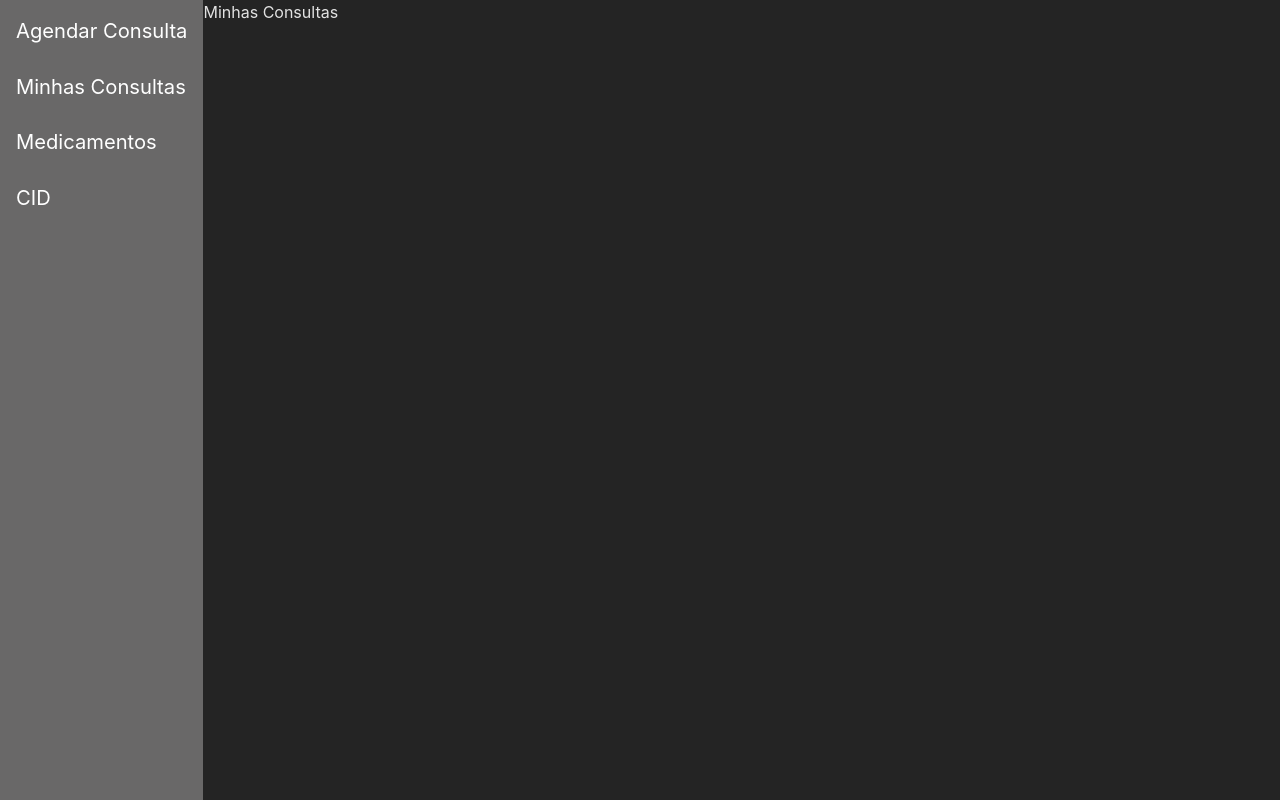
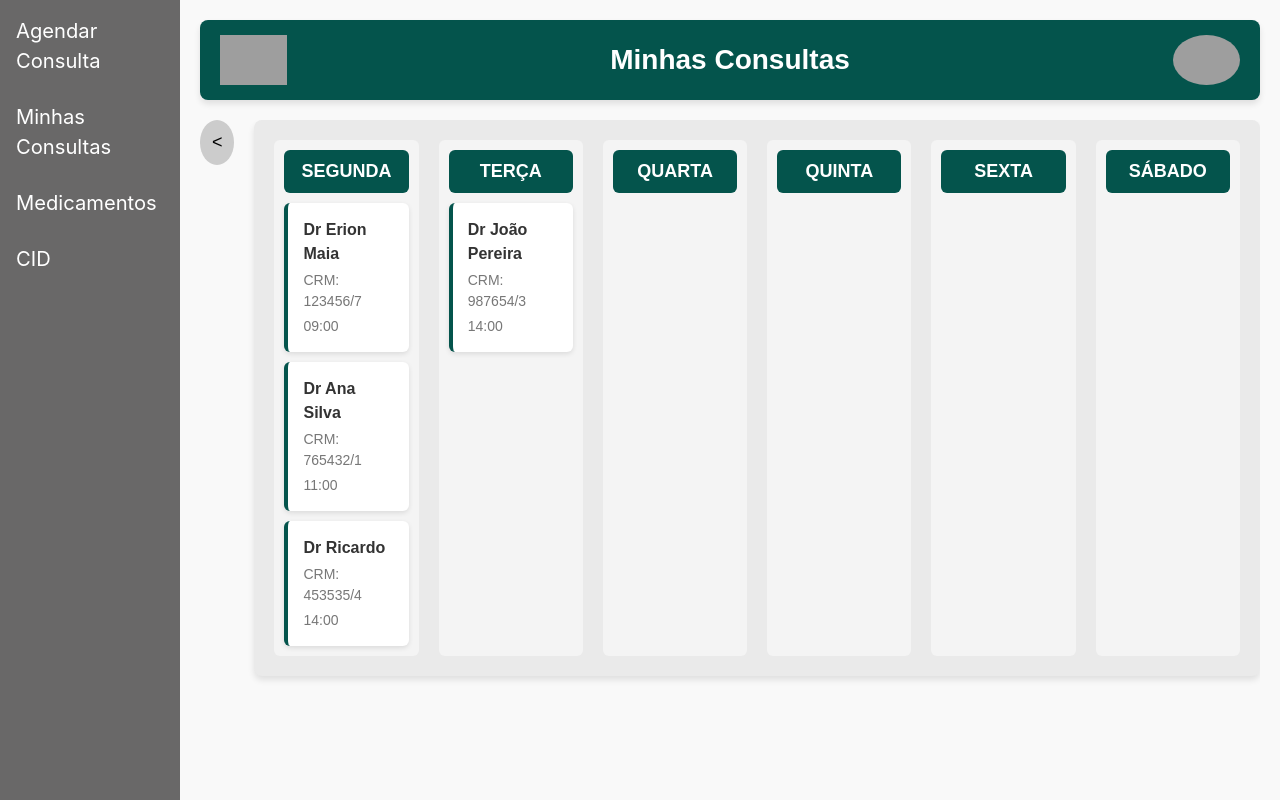
Before and after one commit to EriclysLuckas/A3DISTRIBUIDOS, a React (Vite) app in the folder a3distribuidos/: page /minhaconsulta in a window 1280 px wide. Built offline with nearby package versions, Linux system fonts and the light colour scheme; data requests are answered from the project's data file; grey boxes are pictures that could not be loaded.

Commit message:
alteracao

```diff
--- a/a3distribuidos/src/Pages/PagesUser/MyQueriesUser/MyQueriesUser.jsx
+++ b/a3distribuidos/src/Pages/PagesUser/MyQueriesUser/MyQueriesUser.jsx
@@ -1,8 +1,52 @@
-import styleMyQueriesUser from "./MyQueriesUser.module.css";
-
+import styles from "./MyQueriesUser.module.css";
 
 export default function MyQueriesUser() {
-    return(
-        <p>Minhas Consultas</p>
-    )
+  const daysOfWeek = ['Segunda', 'Terça', 'Quarta', 'Quinta', 'Sexta', 'Sábado'];
+
+  const appointments = [
+    { dayIndex: 0, doctor: "Dr Erion Maia", crm: "CRM: 123456/7", time: "09:00" },
+    { dayIndex: 0, doctor: "Dr Ana Silva", crm: "CRM: 765432/1", time: "11:00" },
+    { dayIndex: 0, doctor: "Dr Ricardo", crm: "CRM: 453535/4", time: "14:00" },
+    { dayIndex: 1, doctor: "Dr João Pereira", crm: "CRM: 987654/3", time: "14:00" },
+
+  ];
+
+  return (
+    <div className={styles.container}>
+      <div className={styles.header}>
+        <img
+          src="/path-to-logo"
+          alt="Logo"
+          className={styles.logo}
+        />
+        <h1 className={styles.title}>Minhas Consultas</h1>
+        <img
+          src="/path-to-avatar"
+          alt="Avatar"
+          className={styles.avatar}
+        />
+      </div>
+      <div className={styles.content}>
+        <button className={styles.backButton}>&lt;</button>
+        <div className={styles.calendar}>
+          {daysOfWeek.map((day, index) => (
+            <div key={index} className={styles.dayColumn}>
+              <div className={styles.dayTitleContainer}>
+                <p className={styles.dayTitle}>{day}</p>
+              </div>
+              {appointments
+                .filter(appointment => appointment.dayIndex === index)
+                .map((appointment, idx) => (
+                  <div key={idx} className={styles.appointment}>
+                    <p className={styles.doctorName}>{appointment.doctor}</p>
+                    <p className={styles.crm}>{appointment.crm}</p>
+                    <p className={styles.time}>{appointment.time}</p>
+                  </div>
+                ))}
+            </div>
+          ))}
+        </div>
+      </div>
+    </div>
+  );
 }
--- a/a3distribuidos/src/Pages/PagesUser/MyQueriesUser/MyQueriesUser.module.css
+++ b/a3distribuidos/src/Pages/PagesUser/MyQueriesUser/MyQueriesUser.module.css
@@ -0,0 +1,122 @@
+* {
+    margin: 0;
+    padding: 0;
+    box-sizing: border-box;
+}
+
+.container {
+    font-family: 'Arial', sans-serif;
+    background-color: #f9f9f9;
+    height: 100vh;
+    padding: 20px;
+    display: flex;
+    flex-direction: column;
+  }
+
+  .header {
+    display: flex;
+    justify-content: space-between;
+    align-items: center;
+    background-color: #04544c;
+    padding: 15px 20px;
+    border-radius: 8px;
+    box-shadow: 0px 4px 6px rgba(0, 0, 0, 0.1);
+  }
+
+  .title {
+    color: #fff;
+    font-size: 28px;
+    font-weight: bold;
+  }
+
+  .logo {
+    height: 50px;
+  }
+
+  .avatar {
+    height: 50px;
+    border-radius: 50%;
+  }
+
+  .content {
+    display: flex;
+    align-items: flex-start;
+    margin-top: 20px;
+    flex-grow: 1;
+    overflow: hidden;
+  }
+
+  .backButton {
+    background-color: #ccc;
+    border: none;
+    padding: 12px;
+    font-size: 18px;
+    cursor: pointer;
+    border-radius: 50%;
+    margin-right: 20px;
+    transition: background-color 0.3s ease;
+  }
+
+  .backButton:hover {
+    background-color: #bbb;
+  }
+
+  .calendar {
+    display: grid;
+    grid-template-columns: repeat(6, 1fr);
+    background-color: #eaeaea;
+    padding: 20px;
+    border-radius: 8px;
+    box-shadow: 0px 4px 6px rgba(0, 0, 0, 0.1);
+    gap: 20px;
+    width: calc(100% - 40px);;
+    flex-grow: 1;
+    overflow-y: auto;
+  }
+
+  .dayColumn {
+    background-color: #f4f4f4;
+    padding: 10px;
+    border-radius: 6px;
+    transition: background-color 0.3s ease;
+  }
+
+  .dayColumn:hover {
+    background-color: #ddd;
+  }
+
+  .dayTitleContainer {
+    background-color: #04544c;
+    padding: 8px;
+    border-radius: 6px;
+    margin-bottom: 10px;
+    text-align: center;
+  }
+
+  .dayTitle {
+    color: #fff;
+    font-size: 18px;
+    font-weight: bold;
+    text-transform: uppercase;
+  }
+
+  .appointment {
+    margin-top: 10px;
+    background-color: #fff;
+    padding: 15px;
+    border-radius: 6px;
+    box-shadow: 0px 2px 5px rgba(0, 0, 0, 0.1);
+    border-left: 4px solid #04544c;
+  }
+
+  .doctorName {
+    font-size: 16px;
+    font-weight: bold;
+    color: #333;
+  }
+
+  .crm, .time {
+    font-size: 14px;
+    color: #777;
+    margin-top: 4px;
+  }
```
